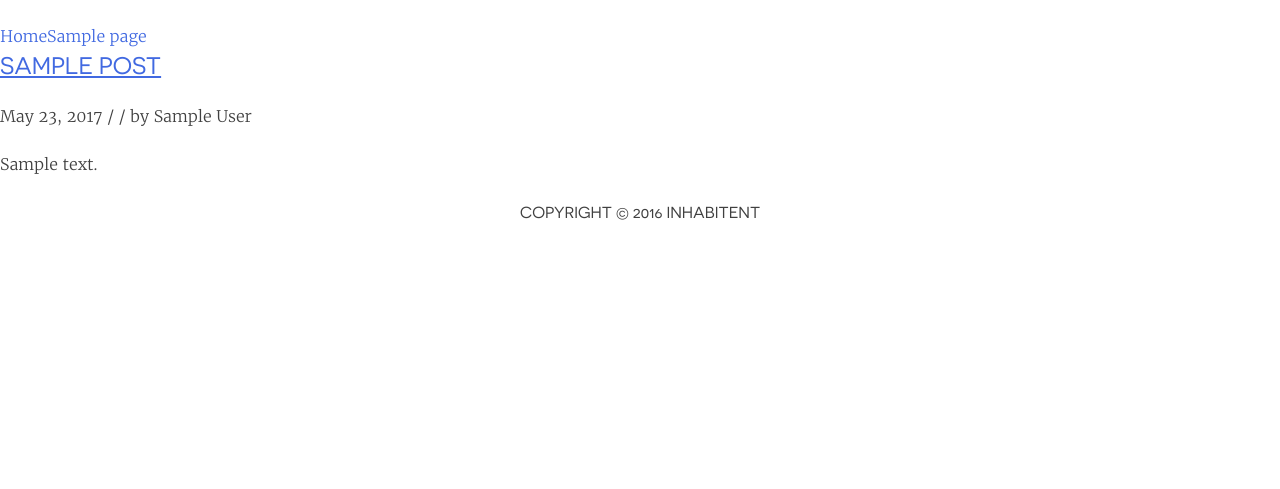
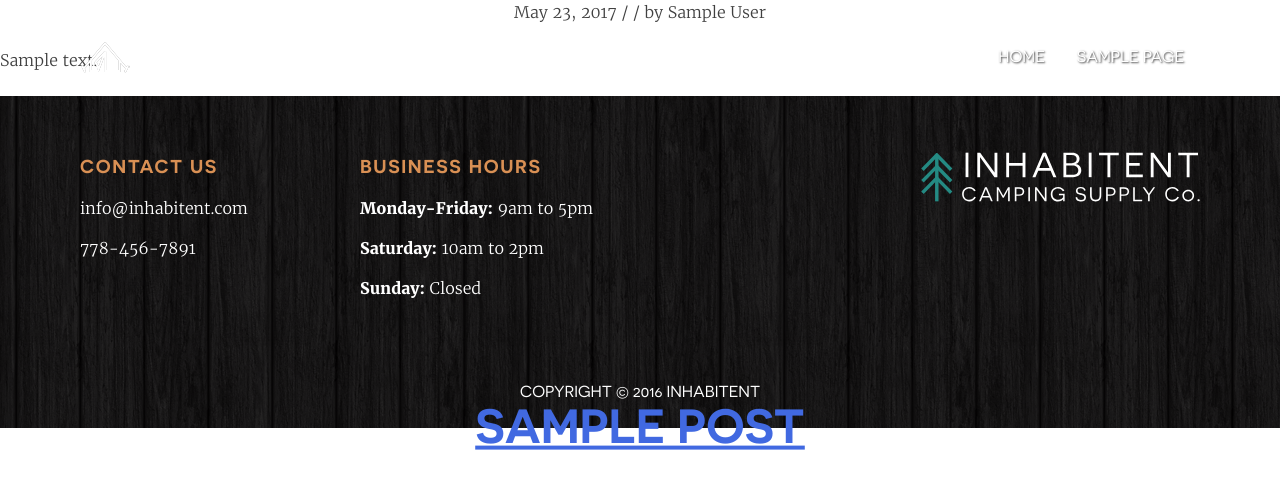
Before and after one commit to madcunian/inhabitent, a WordPress theme: the page made by themes/inhabitent/index.php in a window 1280 px wide. Shown: the top 489 px of the page. Run offline with PHP 8.4 and a stand-in for WordPress, Linux system fonts and the light colour scheme; the site name, menu and one post (Sample post) are stand-ins, and other content is empty; some libraries are stand-ins or nearby versions.

Commit message:
Home and about heroes, main menu positioning, footer styling

```diff
--- a/themes/inhabitent/footer.php
+++ b/themes/inhabitent/footer.php
@@ -11,9 +11,21 @@
 
 			<footer id="colophon" class="site-footer" role="contentinfo">
 				<div class="site-info container">
+					<div class="contact">
+						<h3>Contact Us</h3>
+						<i class="fa fa-envelope" aria-hidden="true"></i><p>info@inhabitent.com</p>
+						<p><i class="fa fa-phone" aria-hidden="true"></i>778-456-7891</p>
+					</div>
+					<div class="hours">
+						<h3>Business Hours</h3>
+						<p><span class="bold">Monday-Friday:</span> 9am to 5pm</p>
+						<p><span class="bold">Saturday:</span> 10am to 2pm</p>
+						<p><span class="bold">Sunday:</span> Closed</p>
+					</div>
+					<div class="horizontal-logo"></div>
 					<!--<a href="<?php echo esc_url( 'https://wordpress.org/' ); ?>"><?php printf( esc_html( 'Proudly powered by %s' ), 'WordPress' ); ?></a>-->
-					<p><span class="copyright">Copyright &copy; 2016 Inhabitent</span></p>
 				</div><!-- .site-info -->
+				<p class="copyright container">Copyright &copy; 2016 Inhabitent</p>
 			</footer><!-- #colophon -->
 		</div><!-- #page -->
 
--- a/themes/inhabitent/functions.php
+++ b/themes/inhabitent/functions.php
@@ -103,3 +103,8 @@ require get_template_directory() . '/inc/template-tags.php';
  * Custom functions that act independently of the theme templates.
  */
 require get_template_directory() . '/inc/extras.php';
+
+add_action('get_header', 'remove_admin_login_header');
+function remove_admin_login_header() {
+	remove_action('wp_head', '_admin_bar_bump_cb');
+}
--- a/themes/inhabitent/header.php
+++ b/themes/inhabitent/header.php
@@ -21,7 +21,9 @@
 			<a class="skip-link screen-reader-text" href="#content"><?php esc_html( 'Skip to content' ); ?></a>
 
 			<header id="masthead" class="site-header" role="banner">
+				<div class="container">
 					<div class="site-branding">
+						<a href="http://localhost:3000/inhabitent/" rel="home"><div class="logo"></div><a>
 						<h1 class="site-title screen-reader-text"><a href="<?php echo esc_url( home_url( '/' ) ); ?>" rel="home"><?php bloginfo( 'name' ); ?></a></h1>
 						<p class="site-description"><?php bloginfo( 'description' ); ?></p>
 					</div><!-- .site-branding -->
@@ -30,6 +32,7 @@
 						<button class="menu-toggle" aria-controls="primary-menu" aria-expanded="false"><?php esc_html( 'Primary Menu' ); ?></button>
 						<?php wp_nav_menu( array( 'theme_location' => 'primary', 'menu_id' => 'primary-menu' ) ); ?>
 					</nav><!-- #site-navigation -->
+				</div>
 			</header><!-- #masthead -->
 
 			<div id="content" class="site-content">
--- a/themes/inhabitent/index.php
+++ b/themes/inhabitent/index.php
@@ -9,7 +9,6 @@ get_header(); ?>
 
 	<div id="primary" class="content-area">
 		<main id="main" class="site-main" role="main">
-			<section class="home-hero"></section>
 
 		<?php if ( have_posts() ) : ?>
 
--- a/themes/inhabitent/sass/_content.scss
+++ b/themes/inhabitent/sass/_content.scss
@@ -7,10 +7,9 @@
 body {
 	width: 100%;
 	margin: 0 auto;
-	font-family: "Merriweather", serif;
 }
 
-h1, h2, .copyright {
+h1, h2, .copyright, .menu {
 	font-family: "novecento_sans_wide", sans-serif;
 	font-weight: normal;
 	text-transform: uppercase;
@@ -19,11 +18,23 @@ h1, h2, .copyright {
 .container {
 	width: 1120px;
 	margin: 0 auto;
+}
+
+.entry-header {
+	display: flex;
+	justify-content: center;
 	text-align: center;
 }
 
-.home-hero {
-	background: url('../../assets/images/home-hero.jpg');
+
+.entry-title {
+	color: #fff;
+	font-weight: 700;
+	position: absolute;
+	top: 50vh;
+	left: 50vw;
+	transform: translate(-50%, -70%);
+	font-size: 3rem;
 }
 
 .sticky {
--- a/themes/inhabitent/sass/_navigation.scss
+++ b/themes/inhabitent/sass/_navigation.scss
@@ -26,11 +26,52 @@ a {
 
 /* Menus */
 
+.site-header {
+	padding: 1rem 0;
+	position: absolute;
+	width: 100%;
+	margin-top: 1.5rem;
+}
+
+.site-header .container {
+	align-items: center;
+	display: flex;
+	justify-content: space-between;
+}
+
+.site-branding {
+	height: 33px;
+	width: 50px;
+}
+
+.logo {
+	background:
+		url('../../assets/images/logos/inhabitent-logo-tent-white.svg') no-repeat;
+	background-size: 50px 33px;
+	height: 33px;
+}
+
 .main-navigation {
 	clear: both;
-	display: block;
-	float: left;
-	width: 100%;
+	display: flex;
+
+	.menu {
+		float: right;
+
+		a {
+			color: #fff;
+			text-shadow: 1px 1px 2px #3d3d3d;
+		}
+
+		a:hover {
+			color: #f5ecc4;
+		}
+
+		li {
+			margin: 0 1rem;
+		}
+
+	}
 
 	ul {
 		display: none;
--- a/themes/inhabitent/sass/_page-templates.scss
+++ b/themes/inhabitent/sass/_page-templates.scss
@@ -3,3 +3,98 @@
 --------------------------------------------------------------*/
 
 /* Front page */
+
+.home-hero {
+	background:
+    url('../../assets/images/logos/inhabitent-logo-full.svg') center no-repeat,
+    linear-gradient(to bottom, rgba(0, 0, 0 ,0.4), rgba(0,0,0,0.4)) center,
+    url('../../assets/images/home-hero.jpg') top no-repeat;
+  background-size:
+    275px,
+    cover,
+    cover;
+  height: 100vh;
+}
+
+.home-header {
+  display: none;
+}
+
+.about-hero {
+	background:
+    linear-gradient(to bottom, rgba(0, 0, 0 ,0.4), rgba(0,0,0,0.4)) center,
+    url('../../assets/images/about-hero.jpg') bottom no-repeat;
+  background-size:
+    cover,
+    cover;
+  height: 100vh;
+}
+
+.about {
+  margin: 3rem;
+  max-width: 800px;
+  margin: 0 auto;
+
+  h2 {
+    color: black;
+    font-size: 2rem;
+    font-weight: 700;
+    text-align: center;
+    margin: 2.5rem 0 1rem;;
+  }
+
+  p {
+    line-height: 1.75rem;
+  }
+}
+
+.site-footer {
+  background:
+    url('../../assets/images/dark-wood.png');
+  background-size: 512px 512px;
+}
+
+.site-info {
+  display: flex;
+
+  h3 {
+    color: #d99054;
+    font-family: "novecento_sans_wide", sans-serif;
+    text-transform: uppercase;
+    letter-spacing: .1rem;
+    margin: 0.5rem 0 ;
+  }
+
+  p {
+    margin-bottom: .5rem;
+  }
+}
+
+.contact, .hours {
+  color: #fff;
+  margin: 3rem 0;
+  width: 25%;
+}
+
+.hours {
+  width: 50%;
+}
+
+.horizontal-logo {
+  background:
+    url('../../assets/images/logos/inhabitent-logo-text.svg') no-repeat;
+  background-size: 100%;
+  margin: 3.5rem 0 3rem;
+  width: 25%;
+}
+
+.bold {
+  font-weight: 700;
+}
+
+.copyright {
+  color: #fff;
+  padding: 1.5rem 0;
+  text-align: center;
+  width: 100%;
+}
--- a/themes/inhabitent/sass/_variables.scss
+++ b/themes/inhabitent/sass/_variables.scss
@@ -21,7 +21,7 @@ $color__link-hover: midnightblue;
 
 // Typography
 
-$font__main: sans-serif;
+$font__main: "Merriweather", sans-serif;
 $font__code: Monaco, Consolas, "Andale Mono", "DejaVu Sans Mono", monospace;
 $font__pre: "Courier 10 Pitch", Courier, monospace;
 $font__line-height-body: 1.5;
--- a/themes/inhabitent/style.css
+++ b/themes/inhabitent/style.css
@@ -1,9 +1,9 @@
 /*!
-Theme Name: Inhabitent
+Theme Name: RED Starter Theme
 Theme URI: http://underscores.me/
-Author: Stanislav Maksarov
+Author: RED Academy
 Author URI: http://www.redacademy.com
-Description: Inhabitent Camping Supply Co.
+Description: A WordPress starter theme for RED Academy students.
 Version: 1.0.0
 License: GNU General Public License v2 or later
 License URI: http://www.gnu.org/licenses/gpl-2.0.html
@@ -273,7 +273,7 @@ input,
 select,
 textarea {
   color: #404040;
-  font-family: sans-serif;
+  font-family: "Merriweather", sans-serif;
   font-size: 16px;
   font-size: 1rem;
   line-height: 1.5; }
@@ -461,11 +461,42 @@ a {
     outline: 0; }
 
 /* Menus */
+.site-header {
+  padding: 1rem 0;
+  position: absolute;
+  width: 100%;
+  margin-top: 1.5rem; }
+
+.site-header .container {
+  -ms-flex-align: center;
+      align-items: center;
+  display: -ms-flexbox;
+  display: flex;
+  -ms-flex-pack: justify;
+      justify-content: space-between; }
+
+.site-branding {
+  height: 33px;
+  width: 50px; }
+
+.logo {
+  background: url("../../assets/images/logos/inhabitent-logo-tent-white.svg") no-repeat;
+  background-size: 50px 33px;
+  height: 33px; }
+
 .main-navigation {
   clear: both;
-  display: block;
-  float: left;
-  width: 100%; }
+  display: -ms-flexbox;
+  display: flex; }
+  .main-navigation .menu {
+    float: right; }
+    .main-navigation .menu a {
+      color: #fff;
+      text-shadow: 1px 1px 2px #3d3d3d; }
+    .main-navigation .menu a:hover {
+      color: #f5ecc4; }
+    .main-navigation .menu li {
+      margin: 0 1rem; }
   .main-navigation ul {
     display: none;
     list-style: none;
@@ -602,21 +633,32 @@ a {
 /* Posts and pages */
 body {
   width: 100%;
-  margin: 0 auto;
-  font-family: "Merriweather", serif; }
+  margin: 0 auto; }
 
-h1, h2, .copyright {
+h1, h2, .copyright, .menu {
   font-family: "novecento_sans_wide", sans-serif;
   font-weight: normal;
   text-transform: uppercase; }
 
 .container {
   width: 1120px;
-  margin: 0 auto;
+  margin: 0 auto; }
+
+.entry-header {
+  display: -ms-flexbox;
+  display: flex;
+  -ms-flex-pack: center;
+      justify-content: center;
   text-align: center; }
 
-.home-hero {
-  background: url("../../assets/images/home-hero.jpg"); }
+.entry-title {
+  color: #fff;
+  font-weight: 700;
+  position: absolute;
+  top: 50vh;
+  left: 50vw;
+  transform: translate(-50%, -70%);
+  font-size: 3rem; }
 
 .sticky {
   display: block; }
@@ -716,3 +758,67 @@ object {
 # Page Templates
 --------------------------------------------------------------*/
 /* Front page */
+.home-hero {
+  background: url("../../assets/images/logos/inhabitent-logo-full.svg") center no-repeat, linear-gradient(to bottom, rgba(0, 0, 0, 0.4), rgba(0, 0, 0, 0.4)) center, url("../../assets/images/home-hero.jpg") top no-repeat;
+  background-size: 275px, cover, cover;
+  height: 100vh; }
+
+.home-header {
+  display: none; }
+
+.about-hero {
+  background: linear-gradient(to bottom, rgba(0, 0, 0, 0.4), rgba(0, 0, 0, 0.4)) center, url("../../assets/images/about-hero.jpg") bottom no-repeat;
+  background-size: cover, cover;
+  height: 100vh; }
+
+.about {
+  margin: 3rem;
+  max-width: 800px;
+  margin: 0 auto; }
+  .about h2 {
+    color: black;
+    font-size: 2rem;
+    font-weight: 700;
+    text-align: center;
+    margin: 2.5rem 0 1rem; }
+  .about p {
+    line-height: 1.75rem; }
+
+.site-footer {
+  background: url("../../assets/images/dark-wood.png");
+  background-size: 512px 512px; }
+
+.site-info {
+  display: -ms-flexbox;
+  display: flex; }
+  .site-info h3 {
+    color: #d99054;
+    font-family: "novecento_sans_wide", sans-serif;
+    text-transform: uppercase;
+    letter-spacing: .1rem;
+    margin: 0.5rem 0; }
+  .site-info p {
+    margin-bottom: .5rem; }
+
+.contact, .hours {
+  color: #fff;
+  margin: 3rem 0;
+  width: 25%; }
+
+.hours {
+  width: 50%; }
+
+.horizontal-logo {
+  background: url("../../assets/images/logos/inhabitent-logo-text.svg") no-repeat;
+  background-size: 100%;
+  margin: 3.5rem 0 3rem;
+  width: 25%; }
+
+.bold {
+  font-weight: 700; }
+
+.copyright {
+  color: #fff;
+  padding: 1.5rem 0;
+  text-align: center;
+  width: 100%; }
```
Also changed, not shown: themes/inhabitent/assets/images/dark-wood.png (added), themes/inhabitent/build/css/style.min.css, 2 other files. Lines whose indentation alone changed are shown as unchanged.
